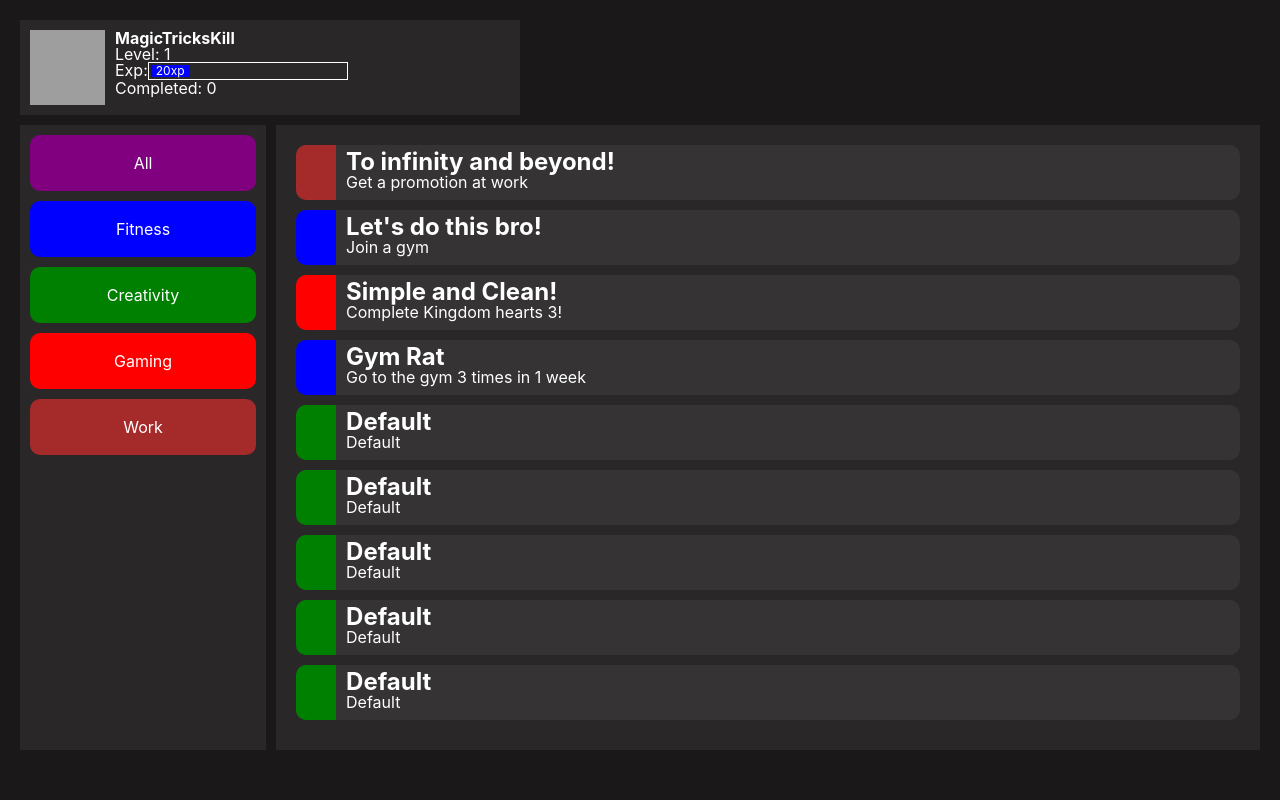
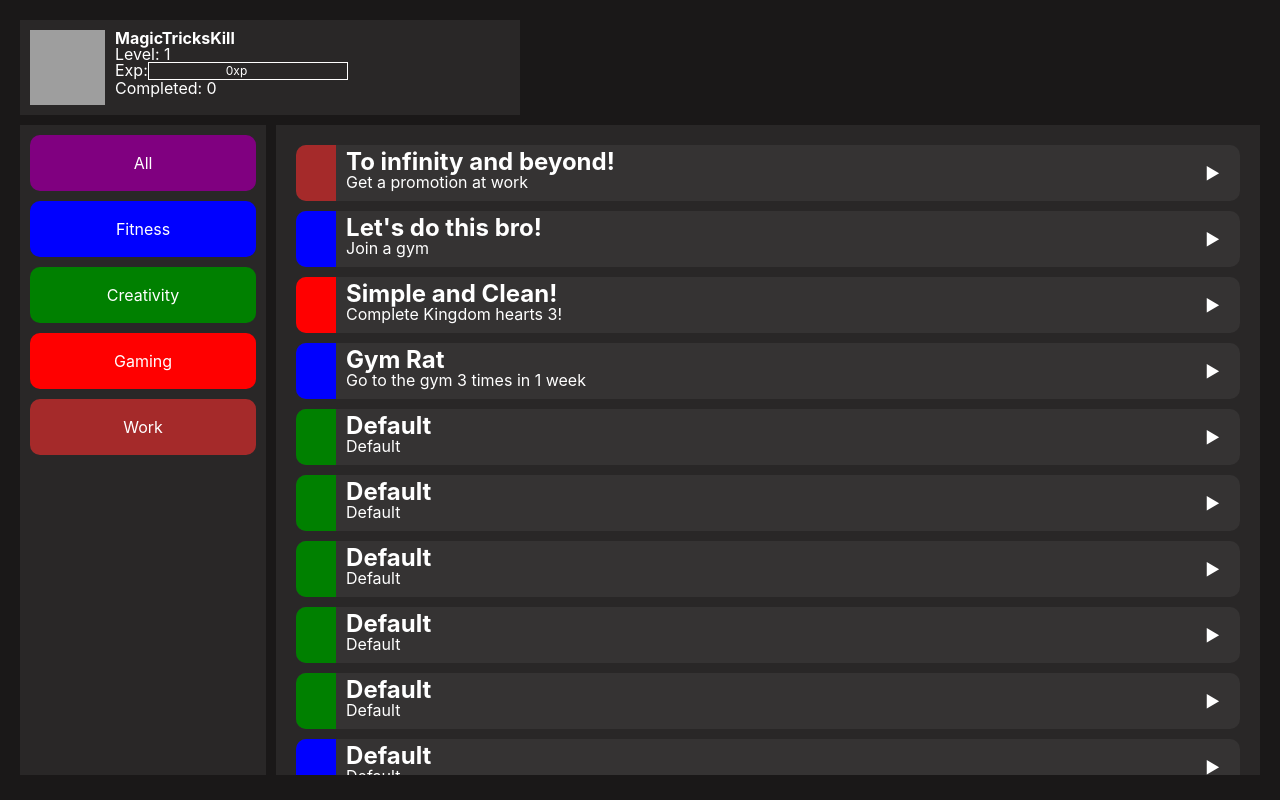
Before and after one commit to AvatarGreggles/lifetime, a React (Create React App) app: page / in a window 1280 px wide. Built offline with nearby package versions, Linux system fonts and the light colour scheme; grey boxes are pictures that could not be loaded.

Commit message:
Improved app structure
- Added overflow scroll to app
- Added action section to achievements (functionality will come later)

```diff
--- a/src/App.js
+++ b/src/App.js
@@ -14,7 +14,7 @@ class App extends Component {
       achievements: completeAchievementList,
       username: 'MagicTricksKill',
       level: 1,
-      experience: 20,
+      experience: 0,
       completedAchievements: 0,
       experienceCap: 100,
 
@@ -48,7 +48,7 @@ levelUp(remainingExp){
 gainExperience(experience, id){
   const newExperienceTotal = this.state.experience + experience;
 
-  this.setState({experience: newExperienceTotal});
+  this.setState({experience: newExperienceTotal, completedAchievements: this.state.completedAchievements + 1});
 
   if(newExperienceTotal >= (this.state.experienceCap)){
     let remainingExp = Math.floor(newExperienceTotal - this.state.experienceCap);
--- a/src/Components/Achievement/Achievement.css
+++ b/src/Components/Achievement/Achievement.css
@@ -29,3 +29,9 @@
 .Achievement-Information{
   padding: 5px 0px 10px 10px;
 }
+
+.Achievement-Actions{
+  flex-grow: 1;
+    text-align: right;
+    padding: 20px;
+}
--- a/src/Components/Achievement/Achievement.js
+++ b/src/Components/Achievement/Achievement.js
@@ -32,6 +32,11 @@ constructor(props){
           <h3>{this.props.achievement.title}</h3>
           <p>{this.props.achievement.description}</p>
         </div>
+        <div className="Achievement-Actions">
+          <div className="Achievement-Actions-MarkComplete">
+            ►
+          </div>
+        </div>
       </div>
 
     )
--- a/src/Components/AchievementList/AchievementList.css
+++ b/src/Components/AchievementList/AchievementList.css
@@ -3,4 +3,7 @@
   padding: 20px;
   background-color: #292727;
   width: 80%;
+  max-height: 650px;
+  min-height: 650px;
+  overflow-y: scroll;;
 }
--- a/src/Components/Profile/Profile.css
+++ b/src/Components/Profile/Profile.css
@@ -45,6 +45,12 @@
 
 }
 
+.Experience-Bar div span{
+position: relative;
+left: 75px;
+
+}
+
 .Profile-Info-Completed{
   font-weight: normal;
 }
--- a/src/Components/Profile/Profile.js
+++ b/src/Components/Profile/Profile.js
@@ -3,6 +3,8 @@ import './Profile.css';
 
 class Profile extends React.Component{
   render(){
+
+
   let expProgress = (this.props.experience/this.props.experienceCap) * 100 + '%';
   const limit = 100 + '%';
 
@@ -22,7 +24,7 @@ class Profile extends React.Component{
               Exp:
               <div className="Experience-Bar">
 
-                <div style={{width: expProgress, maxWidth: limit}}>{this.props.experience}xp</div>
+                <div style={{width: expProgress, maxWidth: limit}}><span>{this.props.experience}xp</span></div>
               </div>
             </div>
             <div className="Profile-Info-Completed">
--- a/src/completeAchievementList.js
+++ b/src/completeAchievementList.js
@@ -92,6 +92,13 @@ const completeAchievementList =
     description: 'Default',
     category: 'Creativity',
     expValue: fourStar
+  },
+  {
+    id: 10,
+    title: 'Default',
+    description: 'Default',
+    category: 'Fitness',
+    expValue: oneStar
   }
 ]
 
--- a/src/index.css
+++ b/src/index.css
@@ -14,3 +14,9 @@ code {
   font-family: source-code-pro, Menlo, Monaco, Consolas, "Courier New",
     monospace;
 }
+
+html, body {
+  margin: 0;
+  height: 100%;
+  overflow: hidden;
+}
```
